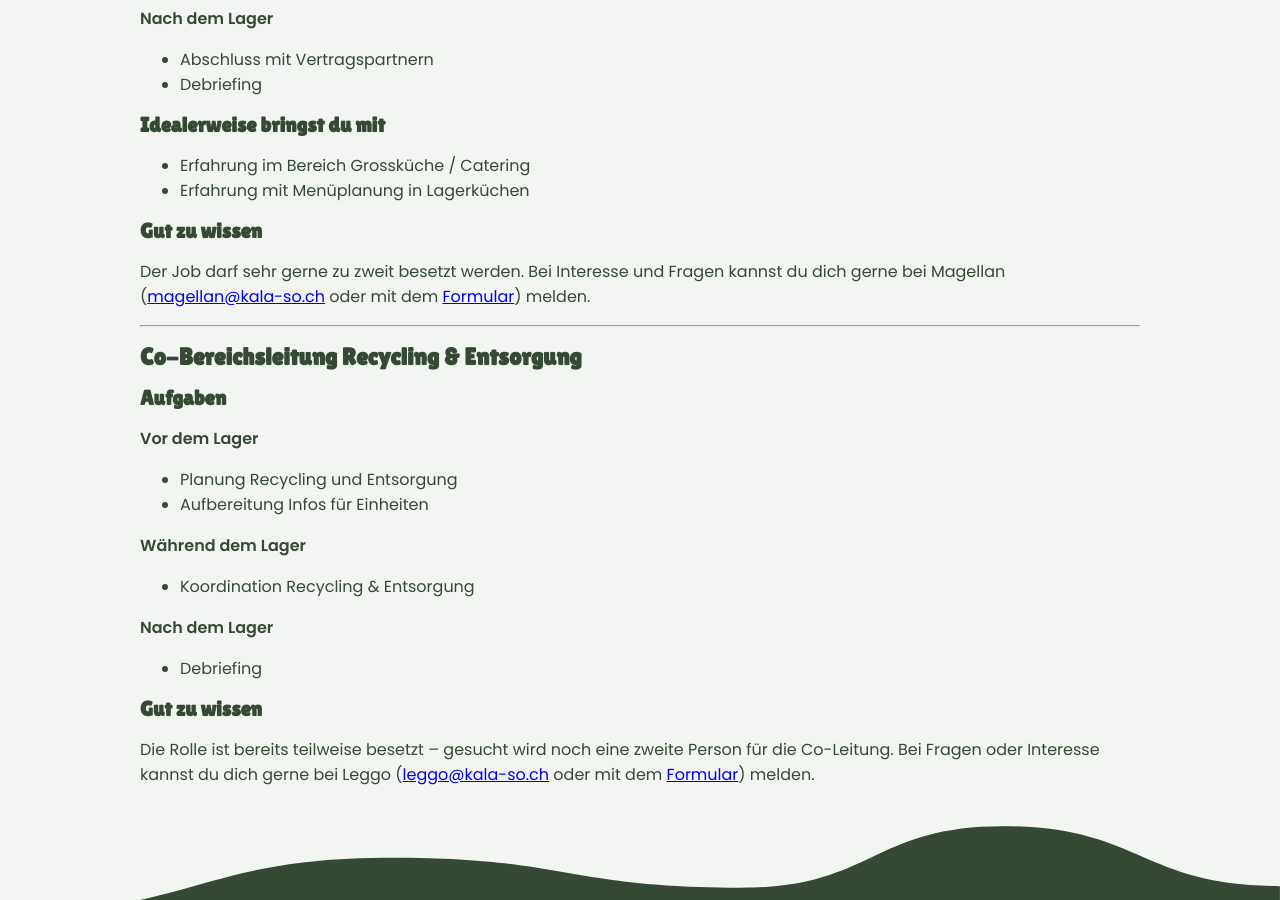
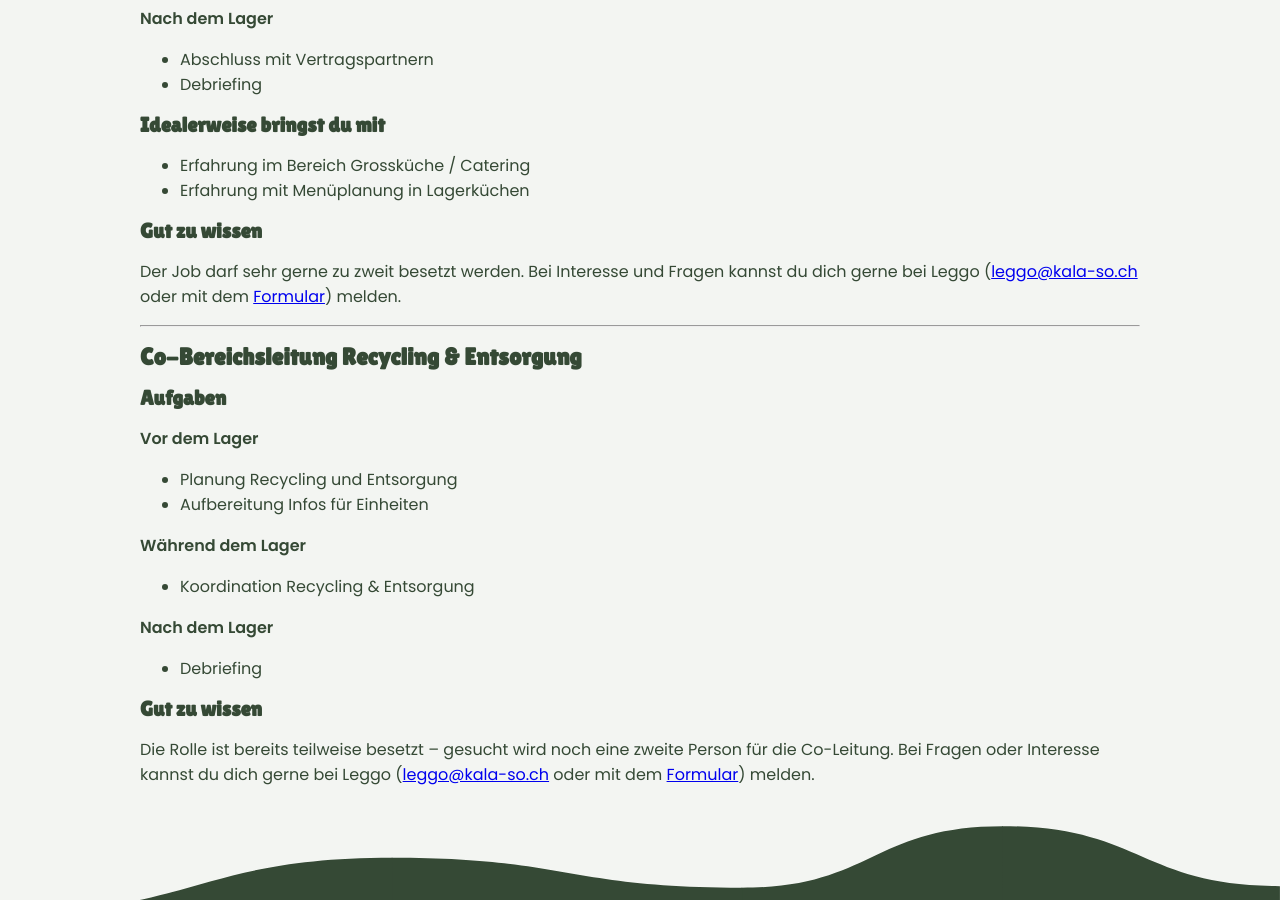
Before and after one commit to kala-so/ausschreibungen, a Jekyll site: the page built from _includes/40_log.md, in a window 1280 px wide and 900 px high, scrolled down 2919 px. Built offline with Jekyll 4.4.1, drawn with Linux system fonts in a browser that asks for light colours; our own code applies the rules of GitHub Pages for plain Markdown files.

Commit message:
update LOG

```diff
--- a/_includes/40_log.md
+++ b/_includes/40_log.md
@@ -143,7 +143,7 @@ Bei Interesse und Fragen, kannst du dich gerne bei Leggo (<span class="obfuscate
 ### Gut zu wissen
 
 Der Job darf sehr gerne zu zweit besetzt werden.
-Bei Interesse und Fragen kannst du dich gerne bei Magellan (<span class="obfuscated-email" data-user="magellan"></span>) melden.
+Bei Interesse und Fragen kannst du dich gerne bei Leggo (<span class="obfuscated-email" data-user="leggo"></span>) melden.
 
 ---
 
```
